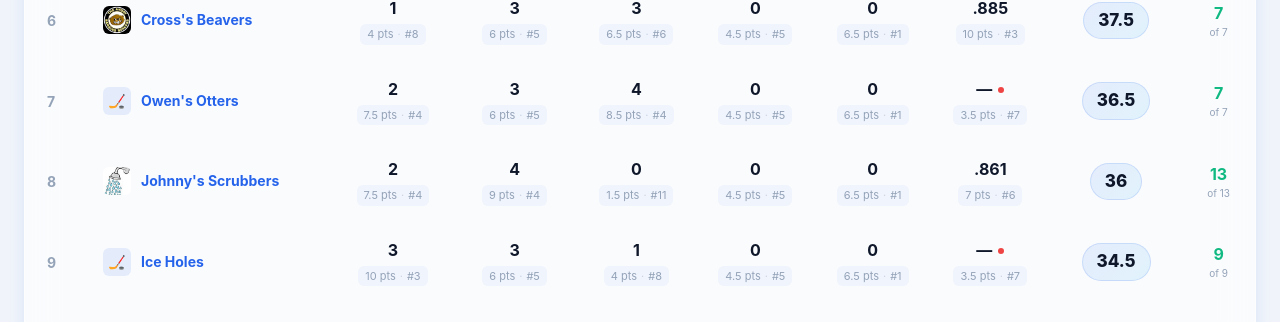
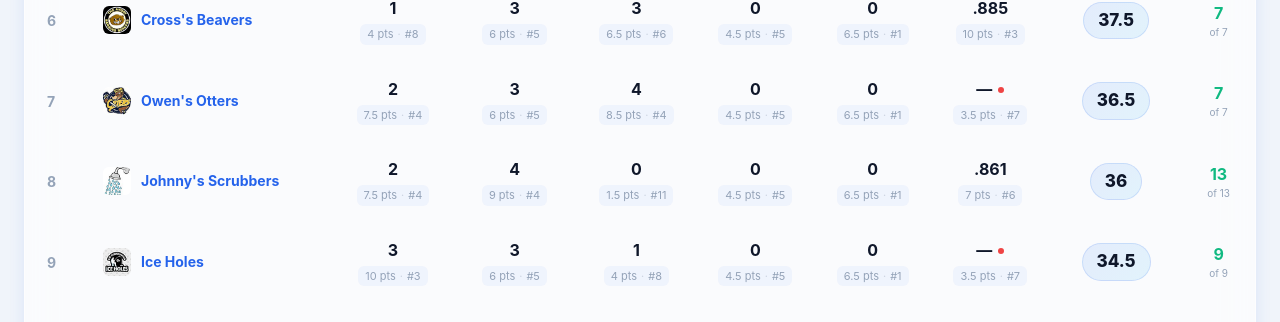
Before and after one commit to cameron-steinman/wally-cup-olympics, a Next.js app: page / in a window 1280 px wide. Shown: the part 691-1013 px from the top of the page. Built offline with nearby package versions, Linux system fonts and the light colour scheme.

Commit message:
Add Ice Holes + Owen's Otters logos — all 12 teams complete

```diff
--- a/app/page.tsx
+++ b/app/page.tsx
@@ -13,8 +13,8 @@ const teamLogos: Record<string, string> = {
   "Gators": "/wally-cup-olympics/logos/gators.png",
   "Gabe's Gangsters": "/wally-cup-olympics/logos/gabes-gangsters.png",
   "Willy's Warlocks": "/wally-cup-olympics/logos/willys-warlocks.png",
-  "Owen's Otters": "",  // pending
-  "Ice Holes": "",  // pending
+  "Owen's Otters": "/wally-cup-olympics/logos/owens-otters.png",
+  "Ice Holes": "/wally-cup-olympics/logos/ice-holes.png",
 };
 
 const flagMap: Record<string, string> = {
```
Also changed, not shown: public/logos/ice-holes.png (added), public/logos/owens-otters.png (added).
